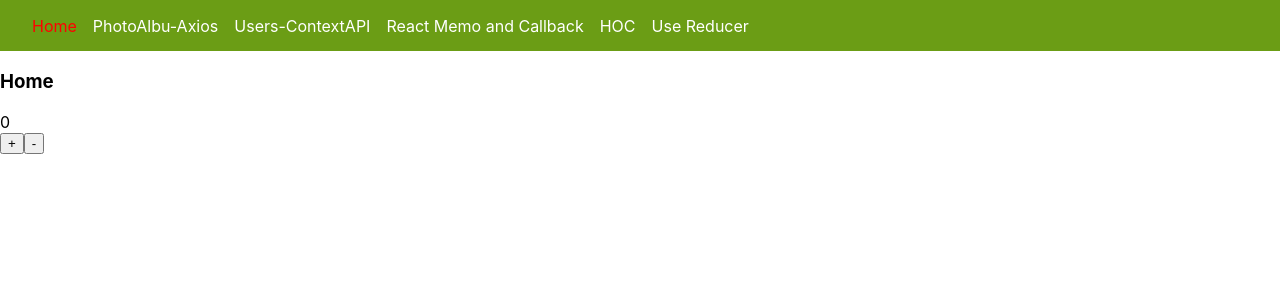
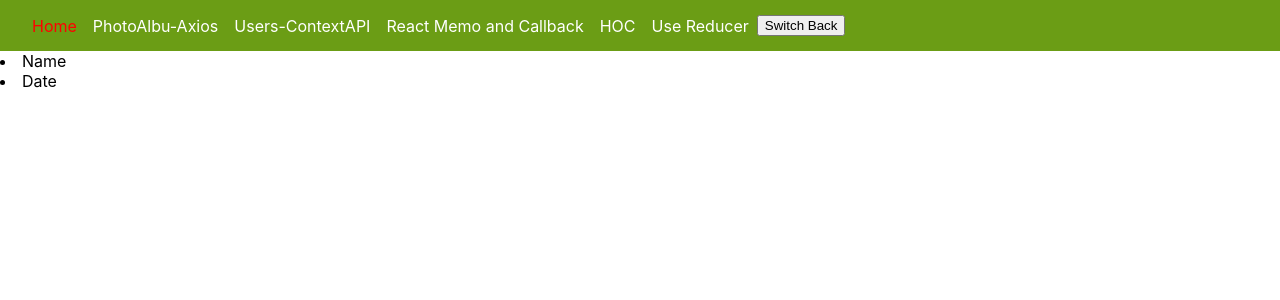
Before and after one commit to SanuKumar/react-brushup, a React (Create React App) app: page / in a window 1280 px wide. Shown: the top 300 px of the page. Built offline with nearby package versions, Linux system fonts and the light colour scheme; no server answers.

Commit message:
switch route

```diff
--- a/package.json
+++ b/package.json
@@ -9,6 +9,7 @@
     "axios": "^0.27.2",
     "react": "^18.1.0",
     "react-dom": "^18.1.0",
+    "react-helmet-async": "^1.3.0",
     "react-lazy-load-image-component": "^1.5.4",
     "react-router-dom": "^6.3.0",
     "react-scripts": "5.0.1",
--- a/src/App.js
+++ b/src/App.js
@@ -8,12 +8,27 @@ import ParentMemo from "./components/Memo_Callback/Parent";
 import { HOC, HOCRed, HOCGreen } from "./components/HOC";
 import ErrorBoundary from "./components/ErrorBoundry";
 import UseReducerComponent from "./components/UseReducerComponent";
+import Helmet, { HelmetProvider } from "react-helmet-async";
 import "./App.css";
 
 const UserData = createContext();
 
+const Sanu = () => {
+  return (
+    <div>
+      <li>Name</li>
+      <li>Date</li>
+    </div>
+  );
+};
+
 const App = () => {
   const [users, setUsers] = useState([]);
+  const [logged, setLogged] = useState(false);
+
+  const loggeMe = (key) => {
+    setLogged(key);
+  };
 
   useEffect(() => {
     fetchUser();
@@ -32,7 +47,10 @@ const App = () => {
   };
   return (
     <ErrorBoundary>
-      <Header />
+      <HelmetProvider>
+        <Header loggeMe={loggeMe} />
+        {logged ? (
+          <>
             <Routes>
               <Route exact path="/" element={<Home component={HOC} />} />
               <Route exact path="/photos" element={<PhotoAlbum />} />
@@ -56,8 +74,21 @@ const App = () => {
                   </>
                 }
               />
-        <Route exact path="/useReducer" element={<UseReducerComponent />} />
+              <Route
+                exact
+                path="/useReducer"
+                element={<UseReducerComponent />}
+              />
             </Routes>
+          </>
+        ) : (
+          <>
+            <Routes>
+              <Route exact path="/" element={<Sanu />} />
+            </Routes>
+          </>
+        )}
+      </HelmetProvider>
     </ErrorBoundary>
   );
 };
--- a/src/components/HOC/index.js
+++ b/src/components/HOC/index.js
@@ -1,9 +1,13 @@
 import React, { useState } from "react";
+import { Helmet } from "react-helmet-async";
 
 export const HOC = () => {
   const [count, setCount] = useState(0);
   return (
     <>
+      <Helmet>
+        <title>HOC</title>
+      </Helmet>
       <div>{count}</div>
       <button onClick={() => setCount(count + 1)}>+</button>
       <button onClick={() => setCount(count - 1)}>-</button>
--- a/src/components/Header/Header.js
+++ b/src/components/Header/Header.js
@@ -1,13 +1,27 @@
-import React from "react";
+import React, { useState, useEffect } from "react";
 import { NavLink } from "react-router-dom";
 import "./Header.css";
 
-const Header = () => {
+const Header = ({ loggeMe }) => {
+  const [log, setLog] = useState(false);
+
+  useEffect(() => {}, [log]);
+
+  const handleSwitch = () => {
+    if (log) {
+      loggeMe(true);
+      setLog(false);
+    } else {
+      loggeMe(false);
+      setLog(true);
+    }
+  };
+
   return (
     <div className="main-header">
       <nav className="header">
         <NavLink
-          activeClassName="active"
+          activeclassname="active"
           className="main-header__item"
           to={"/"}
         >
@@ -28,6 +42,7 @@ const Header = () => {
         <NavLink className="main-header__item" to="/useReducer">
           <span>Use Reducer</span>
         </NavLink>
+        <button onClick={handleSwitch}>{log ? "Switch" : "Switch Back"}</button>
       </nav>
     </div>
   );
--- a/src/components/Home/Home.js
+++ b/src/components/Home/Home.js
@@ -1,8 +1,12 @@
 import React from "react";
+import { Helmet } from "react-helmet-async";
 
 const Home = (props) => {
   return (
     <>
+      <Helmet>
+        <title>HOME</title>
+      </Helmet>
       <h3>Home</h3>
       <props.component />
     </>
```
Also changed, not shown: 1 other file (tests, documents, lock files or other folders). Lines whose indentation alone changed are shown as unchanged.
